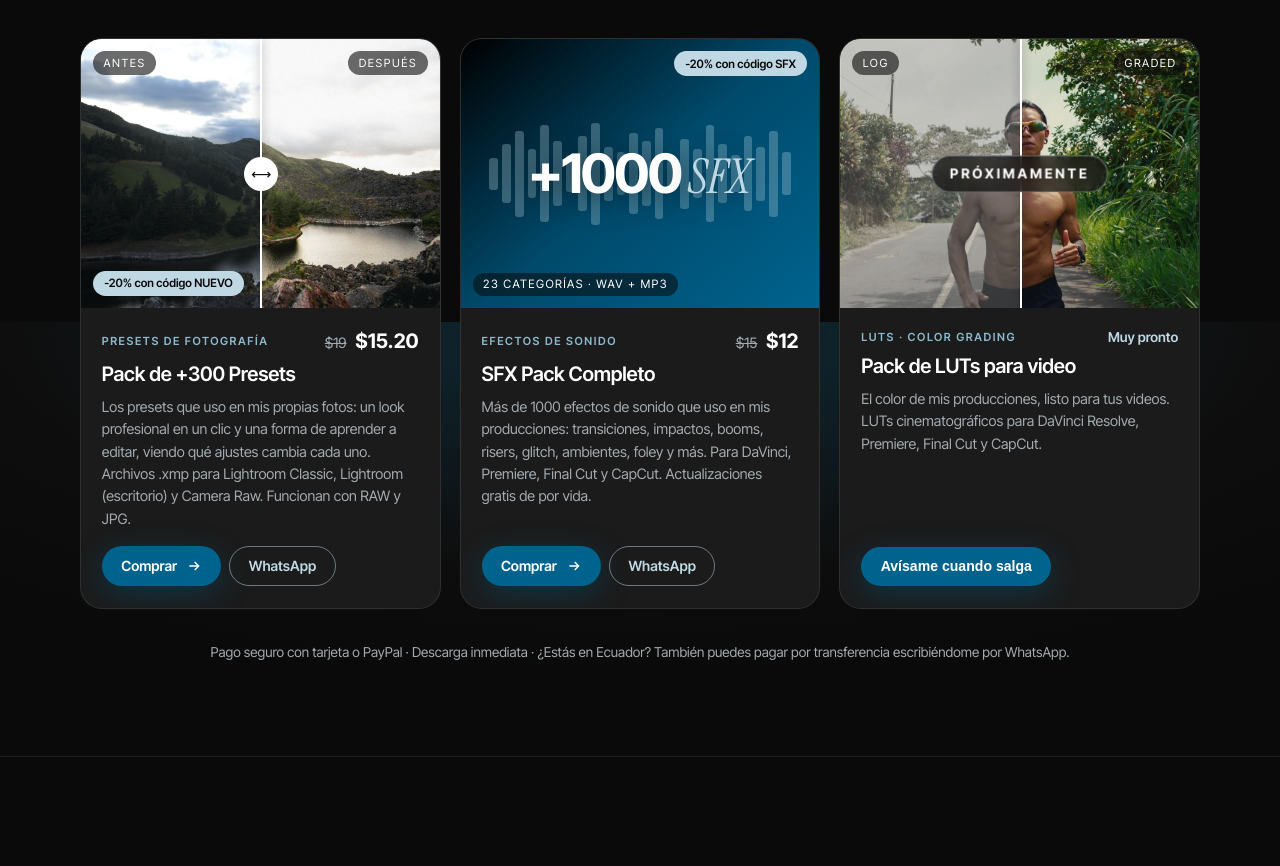
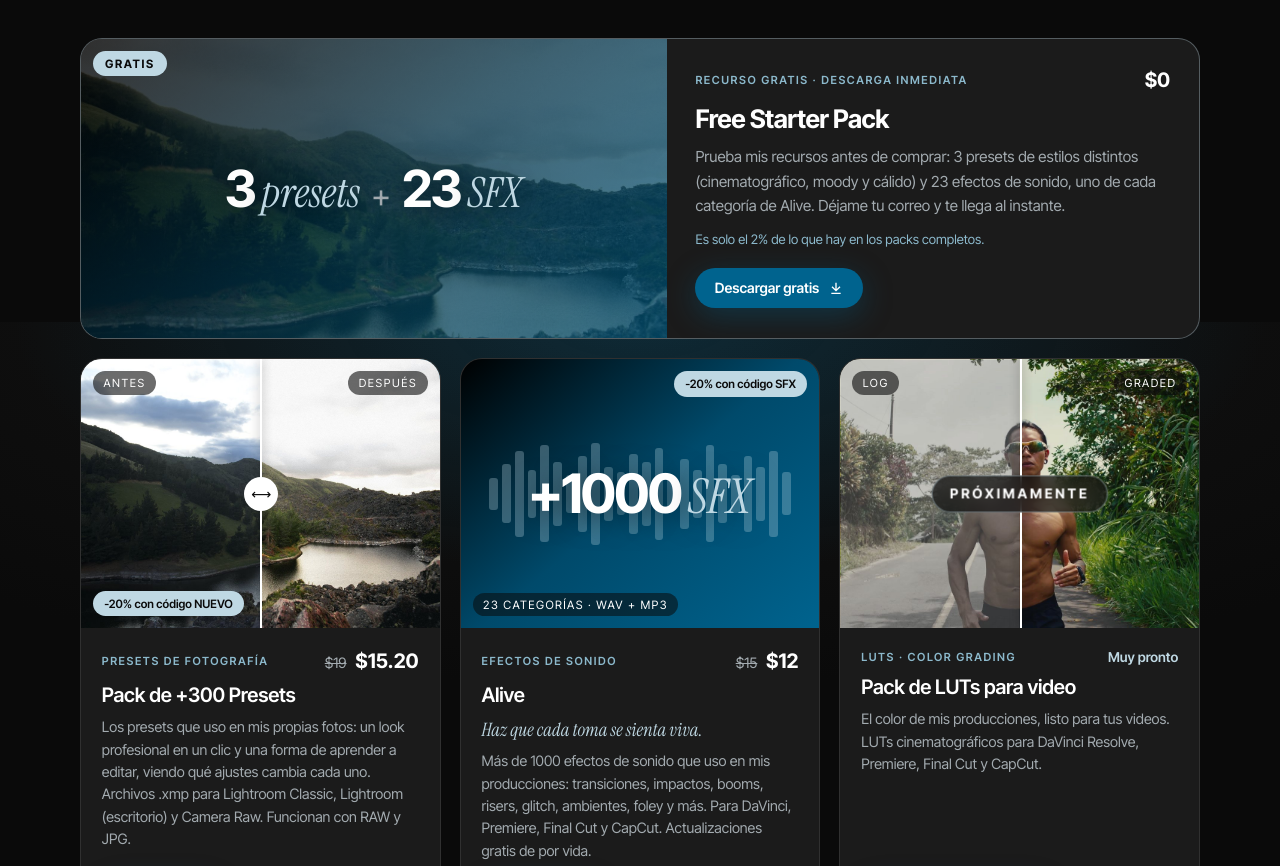
Before and after one commit to Muwaiec/alexander-antamba-web, a plain HTML site: page public/index.html in a window 1280 px wide. Shown: the part 5278-6144 px from the top of the page. Drawn offline with Linux system fonts and the light colour scheme.

Commit message:
Recursos: agrega Free Starter Pack y renombra el pack de SFX a Alive
Co-Authored-By: Claude Opus 5.5 <noreply@anthropic.com>
Claude-Session: https://claude.ai/code/session_0198tCPZaVcmWSUSaGr6TjNu

```diff
--- a/public/index.html
+++ b/public/index.html
@@ -249,6 +249,22 @@
   .badge-soon{position:absolute;left:50%;top:50%;transform:translate(-50%,-50%);z-index:3;pointer-events:none;font-weight:700;font-size:.85rem;letter-spacing:.2em;text-transform:uppercase;padding:.6rem 1.1rem;border-radius:999px;background:rgba(10,10,10,.7);backdrop-filter:blur(8px);border:1px solid rgba(191,216,227,.4)}
   .prod.soon .ba-line::after{display:none}
   .soon-price{font-size:.85rem;font-weight:600;color:var(--light)}
+  .prod-tagline{display:block;color:var(--light);font-family:var(--serif);font-style:italic;font-size:1.15rem;margin-bottom:.35rem}
+  .free{width:min(1120px,calc(100% - 32px));margin:0 auto 1.2rem;display:grid;grid-template-columns:1.1fr 1fr;border-radius:22px;overflow:hidden;background:#1b1b1b;border:1px solid rgba(191,216,227,.35);transition:border-color .3s,transform .3s}
+  .free:hover{border-color:rgba(140,185,204,.6);transform:translateY(-4px)}
+  .free-media{position:relative;min-height:260px;display:grid;place-items:center;overflow:hidden;background:linear-gradient(140deg,#000,#004a6b 50%,#00638e)}
+  .free-media img{position:absolute;inset:0;width:100%;height:100%;object-fit:cover;opacity:.45}
+  .free-media::after{content:"";position:absolute;inset:0;background:linear-gradient(140deg,rgba(0,0,0,.55),rgba(0,74,107,.35))}
+  .free-title{position:relative;z-index:2;display:flex;align-items:baseline;gap:.4rem;flex-wrap:wrap;justify-content:center;text-shadow:0 4px 30px rgba(0,0,0,.6)}
+  .free-title b{font-size:3.2rem;font-weight:800;letter-spacing:-.04em}
+  .free-title em{font-family:var(--serif);font-style:italic;font-size:2.6rem;color:var(--light)}
+  .free-title span{font-size:2rem;color:var(--muted);margin:0 .3rem}
+  .free-badge{position:absolute;z-index:2;left:12px;top:12px;font-size:.72rem;font-weight:700;letter-spacing:.14em;text-transform:uppercase;padding:.35rem .75rem;border-radius:999px;background:var(--light);color:#0a0a0a}
+  .free-body{padding:1.8rem 1.8rem 1.9rem;display:flex;flex-direction:column;gap:.7rem;justify-content:center}
+  .free-body h3{font-size:1.6rem;font-weight:700;letter-spacing:-.02em}
+  .free-body p{color:var(--muted);font-size:.95rem;line-height:1.6}
+  .free-body .free-note{font-size:.82rem;color:var(--azure-l)}
+  @media (max-width:820px){.free{grid-template-columns:1fr}.free-media{min-height:200px}.free-title b{font-size:2.6rem}.free-title em{font-size:2.1rem}}
   .shop-note{width:min(1120px,calc(100% - 32px));margin:2.2rem auto 0;text-align:center;color:var(--muted);font-size:.85rem}
   @media (max-width:980px){.shop-grid{grid-template-columns:1fr 1fr}}
   @media (max-width:620px){.shop-grid,.shop-grid.two{grid-template-columns:1fr}.shop{padding:5rem 0 4rem}}
@@ -617,6 +633,21 @@
       <button class="chip" data-f="luts">LUTs</button>
     </div>
   </div>
+  <article class="free">
+    <div class="free-media">
+      <img src="img/recursos/presets-despues.jpg" alt="Foto editada con uno de los presets del pack gratis">
+      <div class="free-title"><b>3</b><em>presets</em><span>+</span><b>23</b><em>SFX</em></div>
+      <span class="free-badge">Gratis</span>
+    </div>
+    <div class="free-body">
+      <div class="prod-top"><span class="tag">Recurso gratis · Descarga inmediata</span><span class="price">$0</span></div>
+      <h3>Free Starter Pack</h3>
+      <p>Prueba mis recursos antes de comprar: 3 presets de estilos distintos (cinematográfico, moody y cálido) y 23 efectos de sonido, uno de cada categoría de Alive. Déjame tu correo y te llega al instante.</p>
+      <p class="free-note">Es solo el 2% de lo que hay en los packs completos.</p>
+      <!-- PENDIENTE: cambiar este enlace de WhatsApp por el del Free Starter Pack en Gumroad cuando exista -->
+      <div class="prod-ctas"><a class="pill primary sm" href="https://wa.me/593989533689?text=Hola%20Alexander%2C%20quiero%20el%20Free%20Starter%20Pack" target="_blank" rel="noopener">Descargar gratis <svg viewBox="0 0 24 24" fill="none" stroke="currentColor" stroke-width="2"><path d="M12 4v12M6 10l6 6 6-6M5 20h14"/></svg></a></div>
+    </div>
+  </article>
   <div class="shop-grid">
     <article class="prod" data-cat="presets">
       <div class="prod-media ba" style="--x:50%">
@@ -643,9 +674,9 @@
       </div>
       <div class="prod-body">
         <div class="prod-top"><span class="tag">Efectos de sonido</span><span class="price"><s>$15</s> $12</span></div>
-        <h3>SFX Pack Completo</h3>
-        <p>Más de 1000 efectos de sonido que uso en mis producciones: transiciones, impactos, booms, risers, glitch, ambientes, foley y más. Para DaVinci, Premiere, Final Cut y CapCut. Actualizaciones gratis de por vida.</p>
-        <div class="prod-ctas"><a class="pill primary sm" href="https://alexanderantamba.gumroad.com/l/cmfhbc" target="_blank" rel="noopener">Comprar <svg viewBox="0 0 24 24" fill="none" stroke="currentColor" stroke-width="2"><path d="M5 12h14M13 6l6 6-6 6"/></svg></a><a class="pill ghost sm" href="https://wa.me/593989533689?text=Hola%20Alexander%2C%20quiero%20comprar%20el%20SFX%20Pack%20Completo" target="_blank" rel="noopener">WhatsApp</a></div>
+        <h3>Alive</h3>
+        <p><span class="prod-tagline">Haz que cada toma se sienta viva.</span> Más de 1000 efectos de sonido que uso en mis producciones: transiciones, impactos, booms, risers, glitch, ambientes, foley y más. Para DaVinci, Premiere, Final Cut y CapCut. Actualizaciones gratis de por vida.</p>
+        <div class="prod-ctas"><a class="pill primary sm" href="https://alexanderantamba.gumroad.com/l/cmfhbc" target="_blank" rel="noopener">Comprar <svg viewBox="0 0 24 24" fill="none" stroke="currentColor" stroke-width="2"><path d="M5 12h14M13 6l6 6-6 6"/></svg></a><a class="pill ghost sm" href="https://wa.me/593989533689?text=Hola%20Alexander%2C%20quiero%20comprar%20Alive%2C%20el%20pack%20de%20efectos%20de%20sonido" target="_blank" rel="noopener">WhatsApp</a></div>
       </div>
     </article>
     <article class="prod soon" data-cat="luts">
```
